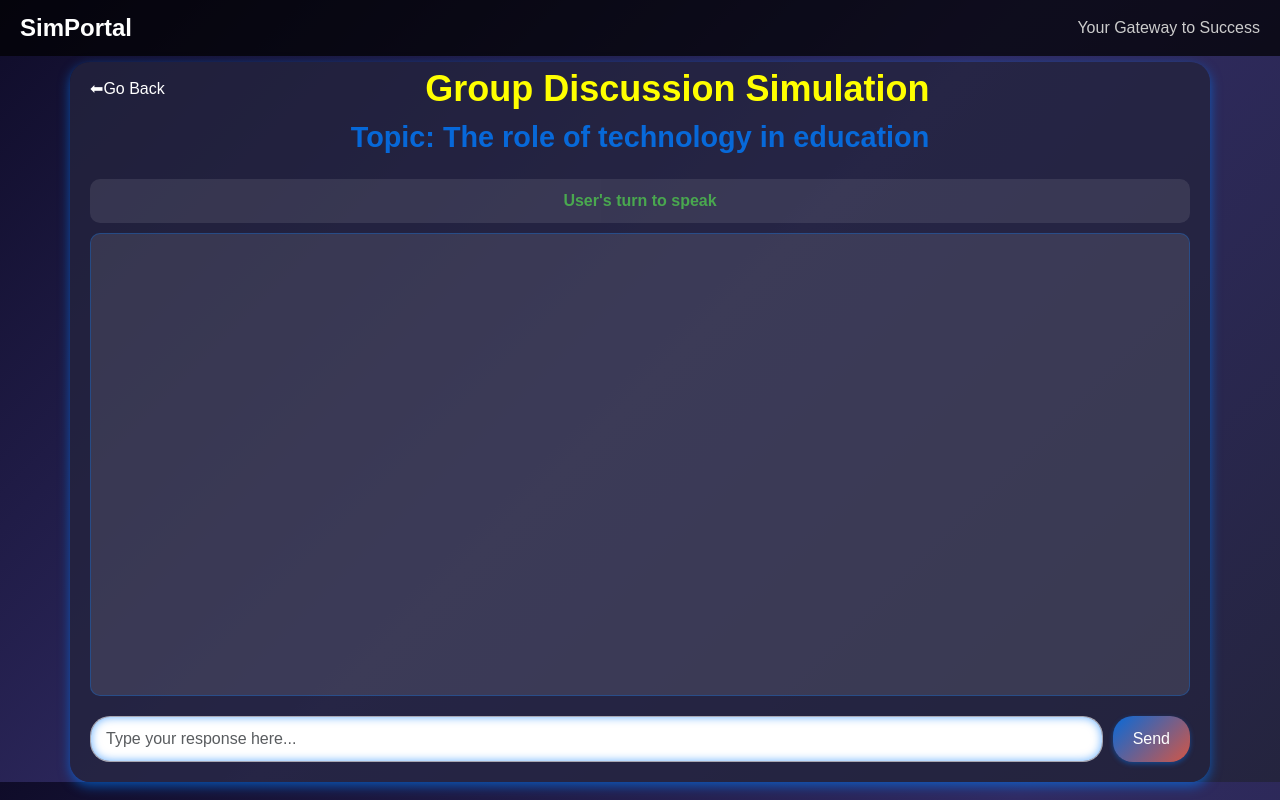
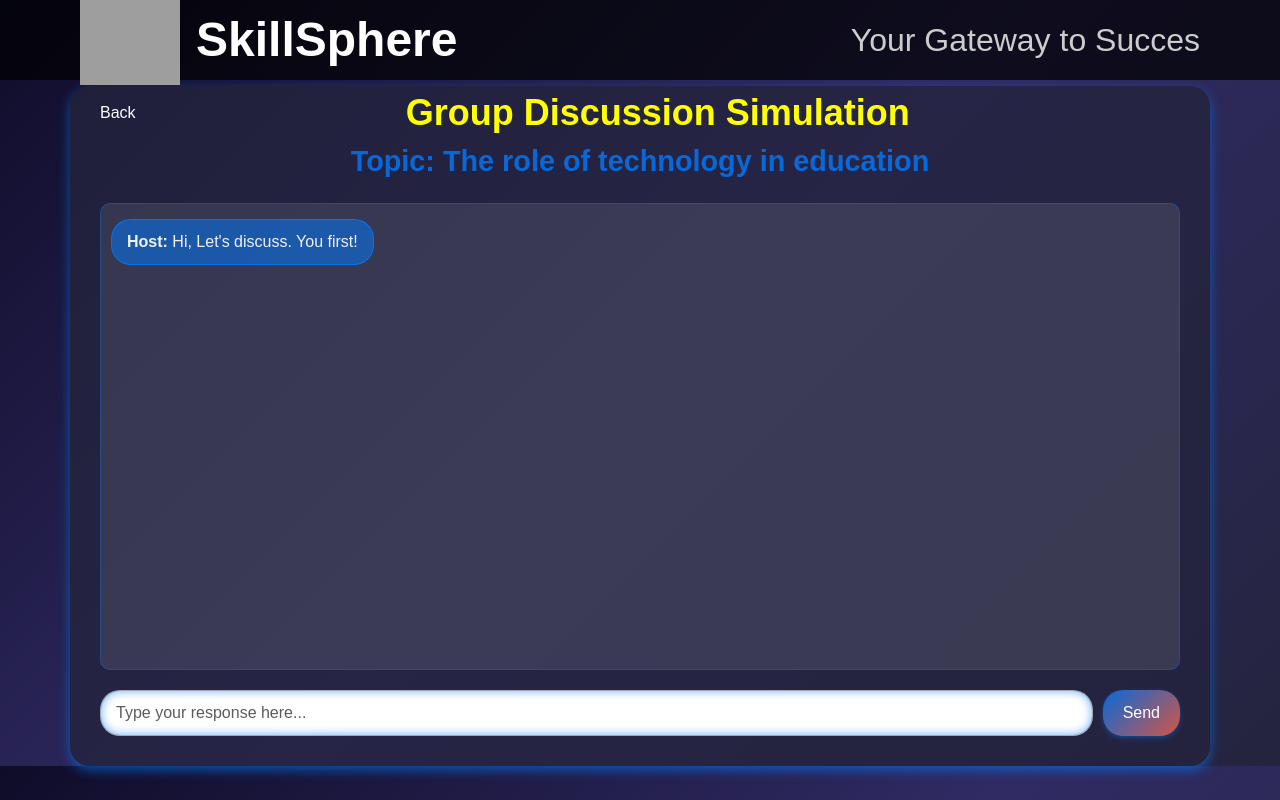
Before and after one commit to Adith1000/Interview-Bot, a Flask app: page /gd in a window 1280 px wide. Run offline with Flask 3, Linux system fonts and the light colour scheme; grey boxes are pictures that could not be loaded.

Commit message:
Update gd.html

```diff
--- a/templates/gd.html
+++ b/templates/gd.html
@@ -19,14 +19,15 @@
         .chat-container {
             width: 90%;
             margin-top: 5vh;
-            height: 90vh; /* 90% of the viewport height */
+            height: 85vh;
             background: rgba(36, 36, 62, 0.8);
             border-radius: 20px;
-            padding: 20px;
+            padding: 30px 30px;
             box-shadow: 0 4px 12px rgba(0, 123, 255, 0.6);
             display: flex;
             flex-direction: column;
-            justify-content: space-between;
+            justify-content: center;
+
         }
         .chat-title {
             margin-bottom: 20px;
@@ -86,7 +87,7 @@
             border: 1px solid rgba(255, 255, 255, 0.6);
             box-shadow: inset 0 0 10px rgba(0, 123, 255, 0.6);
             transition: border-color 0.2s ease-in-out;
-            /* background: rgba(15, 15, 40, 0.7); */
+
             color: #f0f0f0;
         }
         .response-box input:focus {
@@ -118,103 +119,53 @@
         }
         .topbar {
             background: rgba(0, 0, 0, 0.7);
-            padding: 10px 20px;
+            padding: 1em 5em;
             display: flex;
             justify-content: space-between;
             align-items: center;
             position: sticky;
             top: 0;
+            height: 10vh;
             z-index: 1000;
             width: 100%;
         }
         .logo {
-            font-size: 1.5rem;
+            font-size: 3rem;
             font-weight: bold;
             color: #fff;
         }
         .tagline {
-            font-size: 1rem;
+            font-size: 2rem;
             color: #ccc;
-        }
-        .turn-indicator {
-            background: rgba(255, 255, 255, 0.1);
-            padding: 10px;
-            border-radius: 10px;
-            margin-bottom: 10px;
-            text-align: center;
-            color: #4CAF50;
-            font-weight: bold;
-            animation: pulse 2s infinite;
-            display: flex;
-            flex-direction: column;
-            gap: 5px;
-        }
-
-        .speaking-status {
-            font-size: 0.9em;
-            color: #FFA500;
-            font-style: italic;
-        }
-
-        @keyframes pulse {
-            0% { opacity: 0.6; }
-            50% { opacity: 1; }
-            100% { opacity: 0.6; }
-        }
-
-        .typing-animation {
-            overflow: hidden;
-            white-space: pre-wrap;
-            animation: typing 0.05s steps(1);
-        }
-
-        .message.generating {
-            position: relative;
-        }
-
-        .message.generating::after {
-            content: "...";
-            position: absolute;
-            right: 10px;
-            animation: ellipsis 1.5s infinite;
-        }
-
-        @keyframes ellipsis {
-            0% { content: "."; }
-            33% { content: ".."; }
-            66% { content: "..."; }
         }
     </style>
 </head>
 <body style="display: block;">
 
-<div class="topbar">
-    <div class="logo">SimPortal</div>
-    <div class="tagline">Your Gateway to Success</div>
-</div>
+    <div class="topbar">
+        <div style="display: flex; align-items: center; gap: 1rem;">
+            <img src="/static/logo.png" alt="logo" width="100" height="90">
+            <div class="logo">SkillSphere</div>
+        </div>
+            <div class="tagline">Your Gateway to Succes</div>
+    </div>
 
 <div class="container chat-container" style=" padding-top: 0%; margin-top: 6px;">
 
     <div style="display: flex; justify-content: space-between; align-items: center; width: 100%;">
-        <a href="{{ url_for('index') }}" class="back-link" style="margin: 0;">⬅Go Back</a>
+        <a href="{{ url_for('index') }}" class="back-link" style="margin: 0;"> Back </a>
         <div class="chat-title" style="color: yellow; font-size: 36px; padding:0; margin: 0 auto; text-align: center; width: 90%;">Group Discussion Simulation</div>
     </div>
 
     <!-- Topic Display -->
     <div id="topic-display" class="chat-title"></div>
 
-    <!-- Turn Indicator -->
-    <div id="turn-indicator" class="turn-indicator">
-        <div id="current-turn">User's turn to speak</div>
-        <div id="speaking-status" class="speaking-status"></div>
-    </div>
-
     <!-- Chat Box for LLMs and User -->
     <div id="chat-box" class="chat-box">
         <!-- Initial Messages (LLM) -->
-        <!-- <div class="message message-llm">
-            <strong>LLM:</strong> Hi, I'm LLM. Let's discuss!
-        </div> -->
+        <div class="message message-llm">
+            <strong>Host:</strong> Hi, Let's discuss. You first!
+        </div>
     </div>
 
     <!-- Response Input Section -->
```
